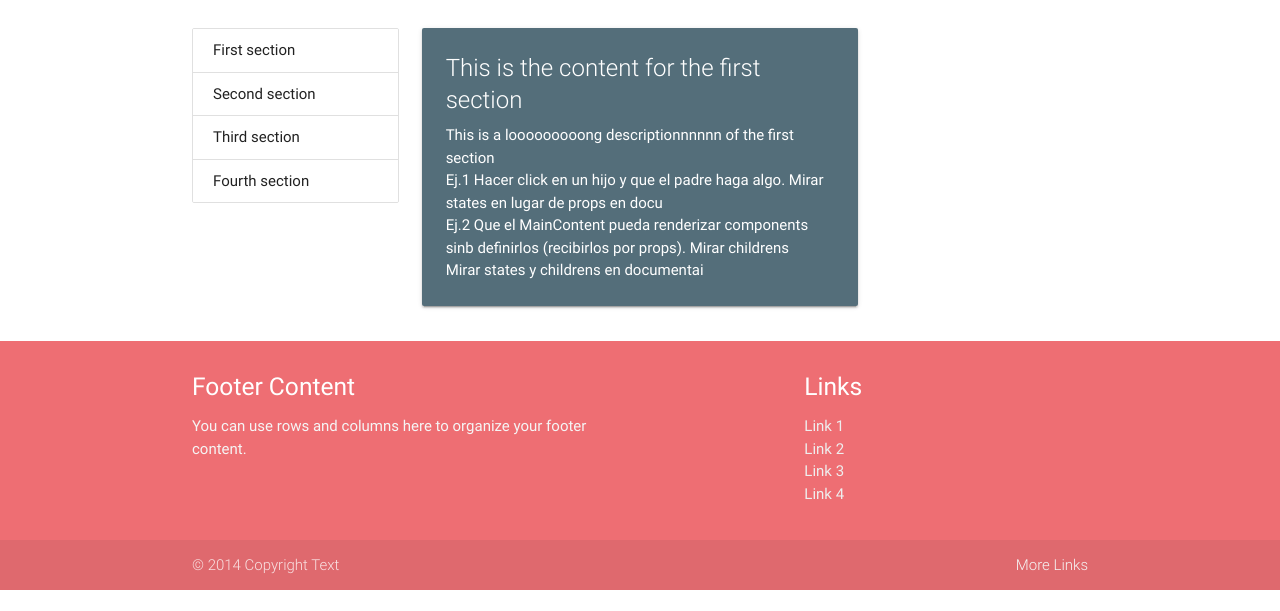
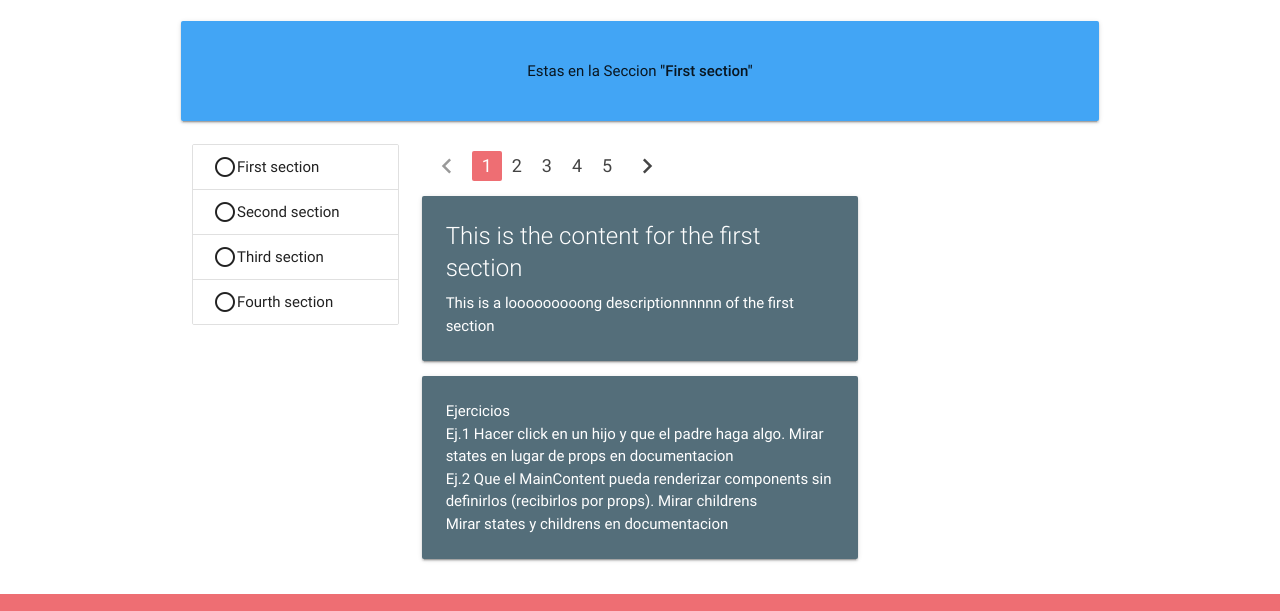
Before and after one commit to danimartiniglesias/CursoReact, a React app: page / in a window 1280 px wide. Shown: the part 169-780 px from the top of the page. Built offline with nearby package versions, Linux system fonts and the light colour scheme.

Commit message:
Ejercicios de Primera clase dia 17-11-17

```diff
--- a/public/index.html
+++ b/public/index.html
@@ -9,7 +9,7 @@
     <!--Import Google Icon Font-->
     <link href="https://fonts.googleapis.com/icon?family=Material+Icons" rel="stylesheet">
 
-
+    <link href="https://fonts.googleapis.com/icon?family=Material+Icons" rel="stylesheet">
     <!--
       manifest.json provides metadata used when your web app is added to the
       homescreen on Android. See https://developers.google.com/web/fundamentals/engage-and-retain/web-app-manifest/
--- a/src/components/App.js
+++ b/src/components/App.js
@@ -3,12 +3,13 @@ import Header from "../components/Header";
 import Content from "../components/Content";
 import Footer from "../components/Footer";
 import {sections} from "../data";
+import {ContentClass} from "./ContentClass";
 class App extends Component {
   render() {
     return (
         <div>
             <Header />
-            <Content sections={sections}/>
+            <ContentClass sections={sections}/>
             <Footer/>
         </div>
     );
--- /dev/null
+++ b/src/components/ContentClass.js
@@ -0,0 +1,50 @@
+import React, {Component} from "react";
+import SideBar from "../components/Sidebar";
+import MainContent from "../components/MainContent";
+import MainContentHeader from "../components/MainContentHeader";
+
+class ContentClass extends Component {
+    constructor(props){
+        super(props);
+        this.state = {
+            sectionSelected: props.sections[0]
+        };
+        this.onSectionSelected = this.onSectionSelected.bind(this);
+    }
+
+    onSectionSelected(idSecion, e){
+        e.preventDefault();
+        const selectedSection = this.props.sections.find(e => e.id === idSecion);
+        this.setState({
+            sectionSelected:selectedSection
+        });
+    }
+
+    render(){
+        return (
+            <div className="container">
+                <div className="row">
+                    <h1>Hola Mundo</h1>
+                    <div className={"card-panel blue lighten-"+this.state.sectionSelected.id}>
+                        <p className="center-align">
+                            Estas en la Seccion <strong>"{this.state.sectionSelected.name}"</strong>
+                        </p>
+                    </div>
+                    <SideBar
+                        sections={this.props.sections}
+                        selectSetion={this.onSectionSelected}
+                    />
+                    {/*<MainContent*/}
+                        {/*content={this.state.sectionSelected.content}*/}
+                        {/*mainContentHeader={<MainContentHeader/> }*/}
+                    {/*/>*/}
+                    <MainContent content={this.state.sectionSelected.content}>
+                        <MainContentHeader/>
+                    </MainContent>
+                </div>
+            </div>
+        )
+    }
+}
+
+export {ContentClass};
--- a/src/components/MainContent.js
+++ b/src/components/MainContent.js
@@ -4,17 +4,24 @@ const MainContent = (props) => {
     return(
 
             <div className="col s6">
+                {props.children}
                 <div className="card blue-grey darken-1">
                     <div className="card-content white-text">
                     <span className="card-title">{props.content.title}</span>
                     <p>{props.content.description}</p>
-
-                        <p>Ej.1 Hacer click en un hijo y que el padre haga algo. Mirar states en lugar de props en docu</p>
-                        <p>Ej.2 Que el MainContent pueda renderizar components sinb definirlos (recibirlos por props). Mirar childrens</p>
-                        <p>Mirar states y childrens en documentai</p>
+                    </div>
+                </div>
+                <div className="card blue-grey darken-1">
+                    <div className="card-content white-text">
+                        <p>Ejercicios</p>
+                        <p>Ej.1 Hacer click en un hijo y que el padre haga algo. Mirar states en lugar de props en documentacion</p>
+                        <p>Ej.2 Que el MainContent pueda renderizar components sin definirlos (recibirlos por props). Mirar childrens</p>
+                        <p>Mirar states y childrens en documentacion</p>
                     </div>
                 </div>
             </div>
+
+
     );
 };
 
--- /dev/null
+++ b/src/components/MainContentHeader.js
@@ -0,0 +1,17 @@
+import React from "react";
+
+const MainContentHeader = (props)=>{
+   return(
+       <ul className="pagination">
+           <li className="disabled"><a href="#!"><i className="material-icons">chevron_left</i></a></li>
+           <li className="active"><a href="#!">1</a></li>
+           <li className="waves-effect"><a href="#!">2</a></li>
+           <li className="waves-effect"><a href="#!">3</a></li>
+           <li className="waves-effect"><a href="#!">4</a></li>
+           <li className="waves-effect"><a href="#!">5</a></li>
+           <li className="waves-effect"><a href="#!"><i className="material-icons">chevron_right</i></a></li>
+       </ul>
+   );
+};
+
+export default MainContentHeader;
--- a/src/components/Sidebar.js
+++ b/src/components/Sidebar.js
@@ -4,14 +4,8 @@ const SideBar = (props) =>{
 
     function getSections(sections) {
       return sections.map(section => {
-          // return (<li key={section.id} onClick={onSectionSelected} className="collection-item">{section.name}</li>);
-          return (<li key={section.id} onClick={onSectionSelected(null,section.id)} className="collection-item">{section.name}</li>);
+          return (<li key={section.id} onClick={(e) => props.selectSetion(section.id, e)} className="collection-item valign-wrapper"><i class="material-icons">radio_button_unchecked</i> {section.name}</li>);
       });
-    }
-
-    function onSectionSelected(e, id) {
-        // e.preventDefault();
-        console.log(id);
     }
 
       return(
```
Also changed, not shown: src/components/Content.js (line endings or trailing spaces).
